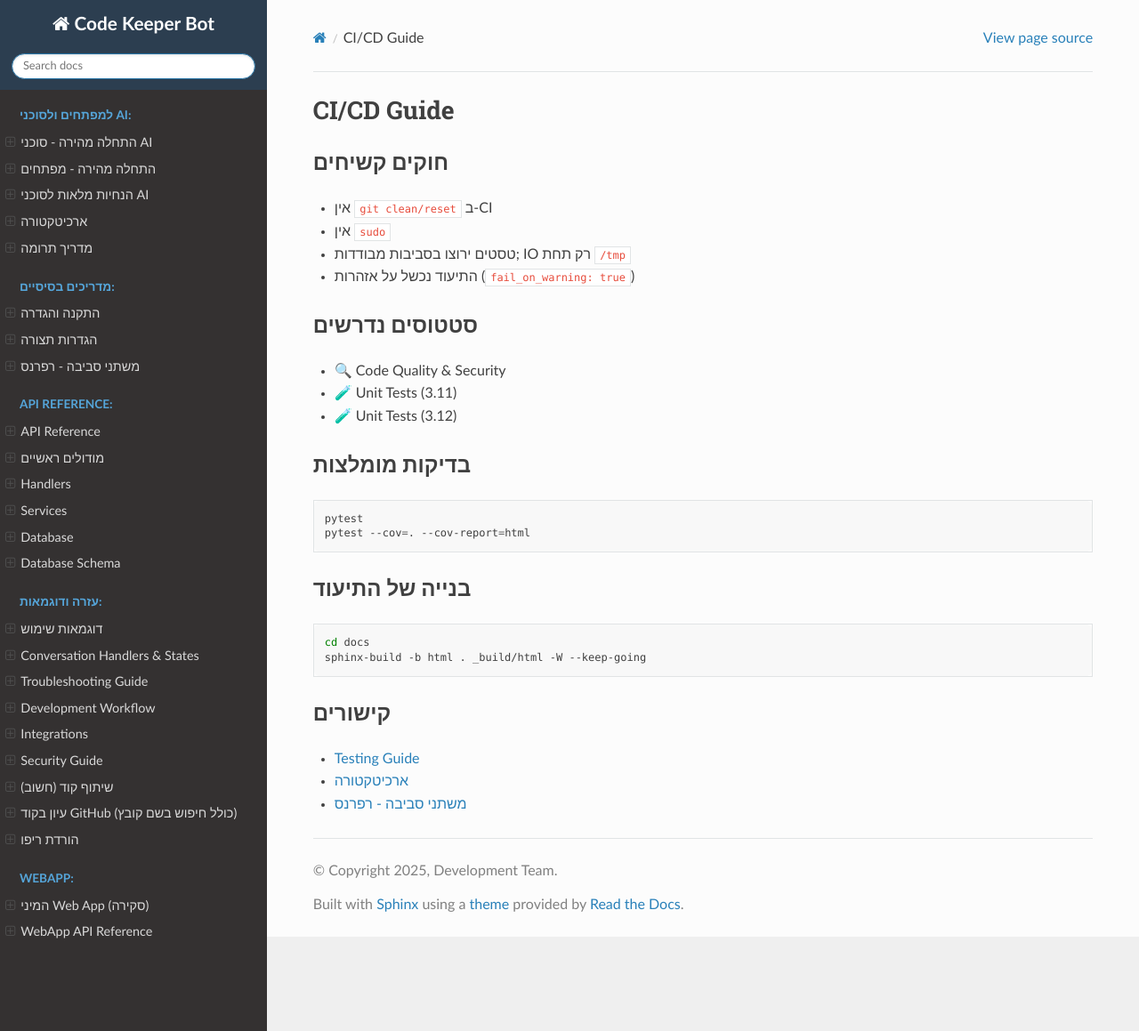
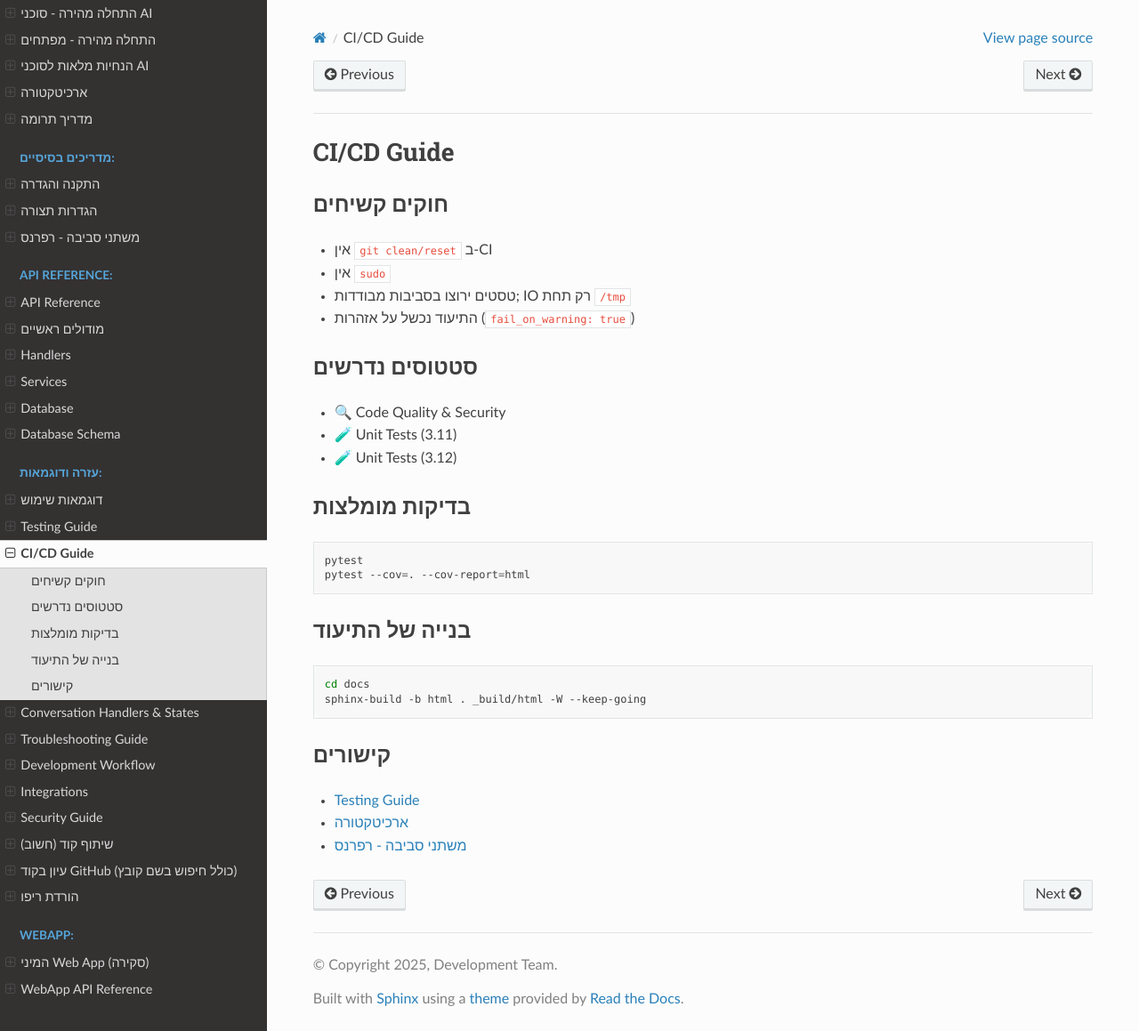
Before and after one commit to amirbiron/CodeBot, a Sphinx documentation site: the page built from docs/ci-cd.rst, in a window 1280 px wide and 1159 px high. Shown: the whole window at 89% size. Built offline with Sphinx 7.4.7 and the Read the Docs theme 3.1.0, drawn with Linux system fonts in a browser that asks for light colours.

Commit message:
docs: Add testing and ci-cd to index
Co-authored-by: amirbiron <amirbiron@gmail.com>

```diff
--- a/docs/index.rst
+++ b/docs/index.rst
@@ -42,6 +42,8 @@ Code Keeper Bot - תיעוד API
    :caption: עזרה ודוגמאות:
 
    examples
+   testing
+   ci-cd
    conversation-handlers
    troubleshooting
    development
```
